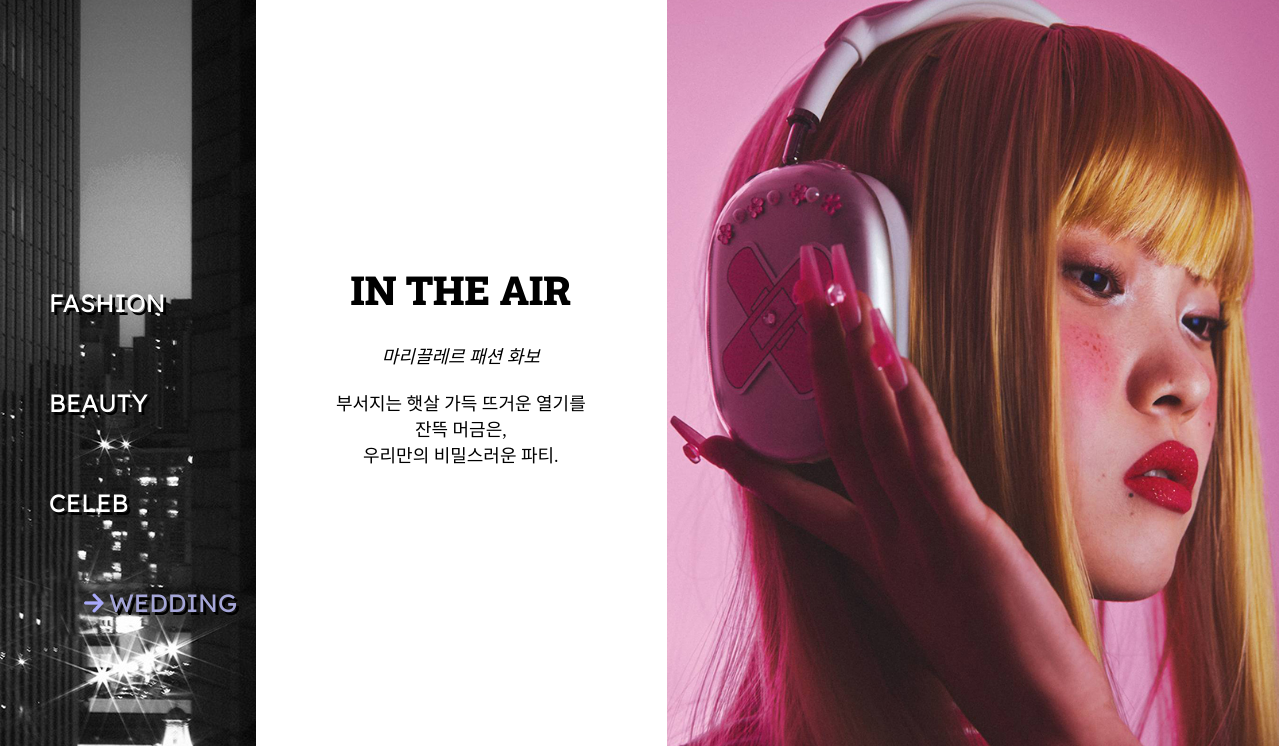
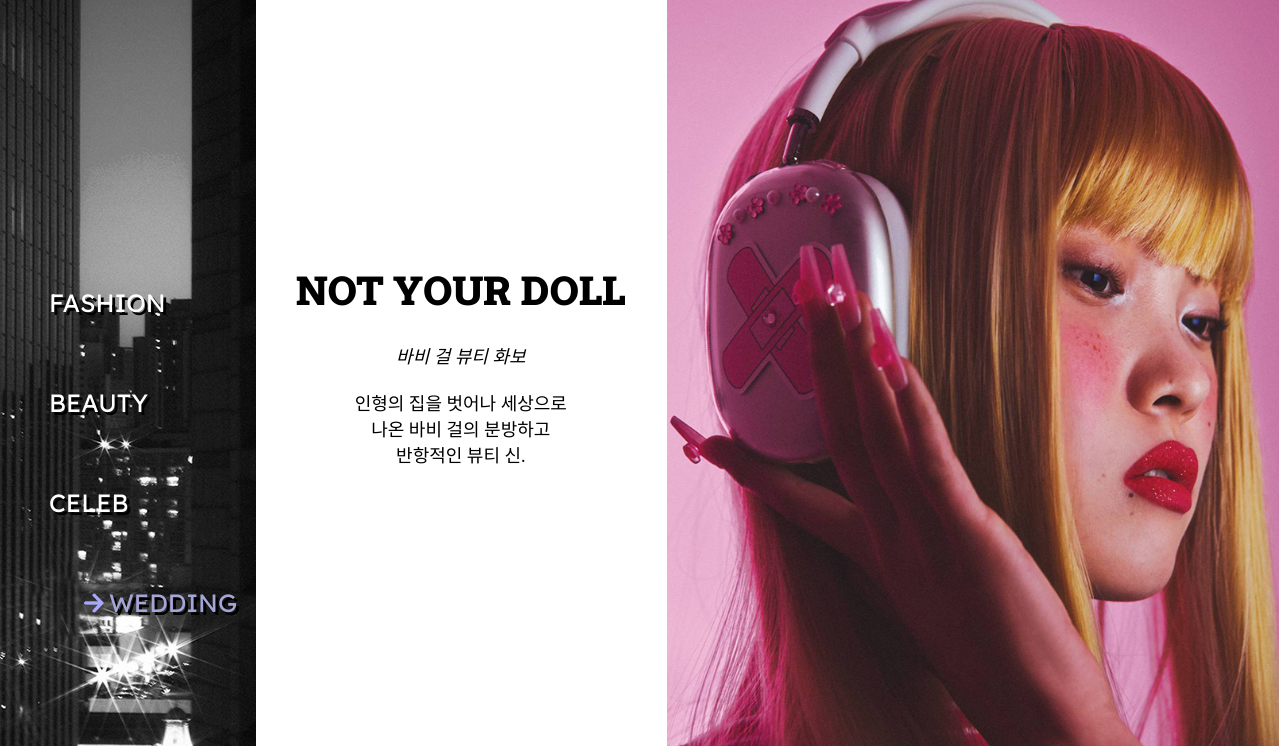
Before and after one commit to thdudws/project_02, a plain HTML site: page index.html in a window 1280 px wide. Shown: the part 1392-2138 px from the top of the page. Drawn offline with nearby package versions, Linux system fonts and the light colour scheme; a web font is replaced by a local one.

Commit message:
23.08.09_03

```diff
--- a/index.html
+++ b/index.html
@@ -145,11 +145,13 @@
             <div id="content1">
 
                 <div class="text">
-                    <h1>IN THE AIR </h1><br>
-                    <p><i>마리끌레르 패션 화보</i> <br> <br>
-                        부서지는 햇살 가득 뜨거운 열기를 <br>
-                        잔뜩 머금은, <br>
-                        우리만의 비밀스러운 파티.</p>
+                    <h1>NOT YOUR DOLL </h1><br>
+                    <p>
+                       <i>바비 걸 뷰티 화보</i> <br>
+                        <br>
+                        인형의 집을 벗어나 세상으로 <br>
+                        나온 바비 걸의 분방하고 <br>
+                        반항적인 뷰티 신.</p>
                 </div>
 
                 <div class="cover">
```
